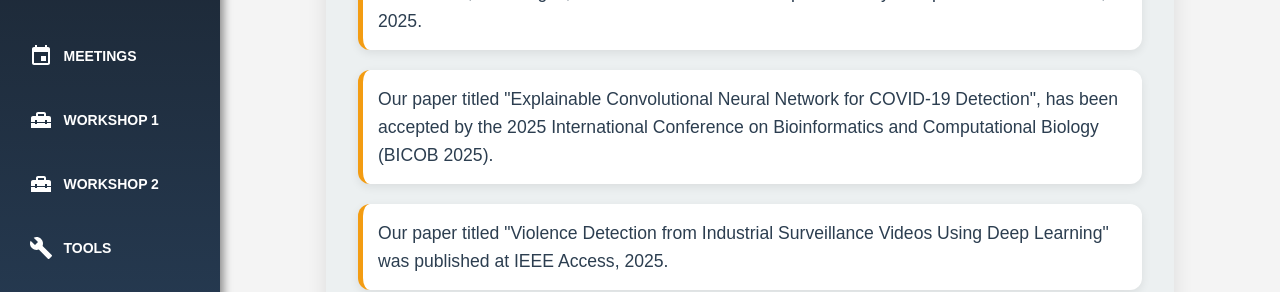
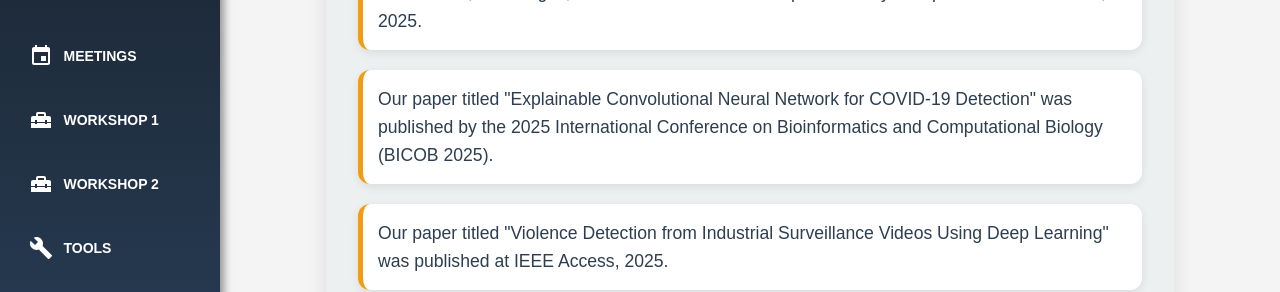
Before and after one commit to Bio-AI-Lab/research-website, a React (Create React App) app: page /#/news in a window 1280 px wide. Shown: the part 298-590 px from the top of the page. Built offline with nearby package versions, Linux system fonts and the light colour scheme.

Commit message:
new-commits

```diff
--- a/src/components/NewsPage.jsx
+++ b/src/components/NewsPage.jsx
@@ -65,7 +65,7 @@ import "./NewsPage.scss";
 const news = [
   `Our paper titled "Genomic Privacy and Security in the Era of Artificial Intelligence and Quantum Computing" was published by Discover Computing, 2025.`,
   `Our paper titled "Artificial Intelligence in COVID-19 Research: A Comprehensive Survey of Innovations, Challenges, and Future Directions" was published by Computer Science Review, 2025.`,
-  `Our paper titled "Explainable Convolutional Neural Network for COVID-19 Detection", has been accepted by the 2025 International Conference on Bioinformatics and Computational Biology (BICOB 2025).`,
+  `Our paper titled "Explainable Convolutional Neural Network for COVID-19 Detection" was published by the 2025 International Conference on Bioinformatics and Computational Biology (BICOB 2025).`,
   `Our paper titled "Violence Detection from Industrial Surveillance Videos Using Deep Learning" was published at IEEE Access, 2025.`,
   `Our paper titled "A study of bias in gender and racial classification from face images using FaceNet"
   was accepted at IEEE Symposium Series on Computational Intelligence (IEEE SSCI 2025).`,
```
Also changed, not shown: 2 other files (tests, documents, lock files or other folders).
